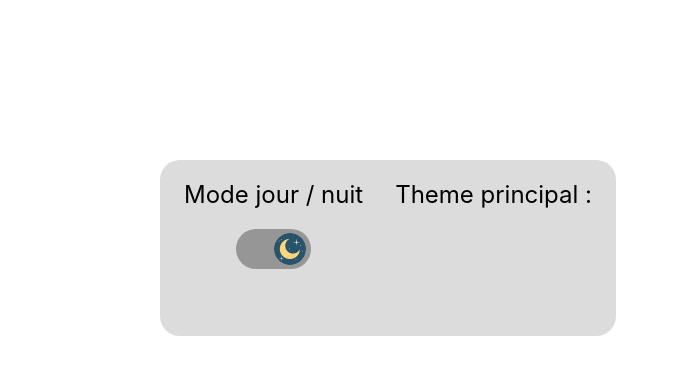
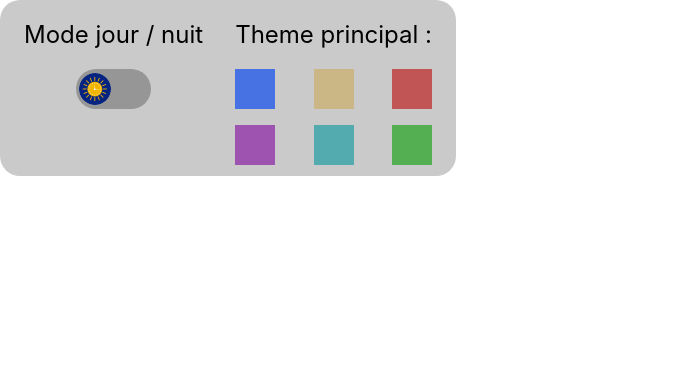
Before and after one commit to AlexandreRichrd/siteAlexandreRichard, a Nuxt app: page /deuxdex in a window 1280 px wide. Shown: the top 374 px of the page, without its empty margins (0-679 px from the left). Built offline with nearby package versions, Linux system fonts and the light colour scheme.

Commit message:
fin themes

```diff
--- a/components/aProposPart.vue
+++ b/components/aProposPart.vue
@@ -51,7 +51,6 @@ p{
 }
 
 .logoEtTexte{
-  margin-top: 10rem;
   display: flex;
   justify-content: center;
   gap: 10rem;
--- a/components/lesTitres.vue
+++ b/components/lesTitres.vue
@@ -2,6 +2,7 @@
   <div class="titres">
     <h1>{{ titre }}</h1>
     <h2 v-if="soustitre!='none'">{{ soustitre }}</h2>
+    <hr>
   </div>
 </template>
 
@@ -37,6 +38,14 @@ h2{
   color: var(--sub-title-color);
   font-weight: 400;
   font-size: 2em;
+  margin-bottom: 3rem;
+}
+
+hr{
+  background-color: var(--main-color);
+  border: none;
+  width: 5rem;
+  height: 0.3rem;
   margin-bottom: 5rem;
 }
 </style>
--- a/components/navBar.vue
+++ b/components/navBar.vue
@@ -1,6 +1,6 @@
 <template>
   <header :class="scroll ? $style['navbarCouleur'] : $style['navbarTransparent']">
-    <img src="../static/images/logo.svg" alt="logo" :class="$style['logo']" @click="changeTheme()">
+    <img src="../static/images/logo.svg" alt="logo" :class="$style['logo']">
     <ul :class="$style['listeNavbar']">
       <li :class="scroll ? $style['membreListeNavbarCouleur'] : $style['membreListeNavbar']">Accueil</li>
       <li :class="scroll ? $style['membreListeNavbarCouleur'] : $style['membreListeNavbar']">À propos</li>
@@ -33,12 +33,6 @@ export default {
         this.scroll = true
       }
     })
-  },
-  methods: {
-    changeTheme(){
-      this.theme = this.theme === 'darkMode' ? '' : 'darkMode'; // toggles theme value
-        document.documentElement.setAttribute('data-theme', this.theme);
-    }
   }
 }
 </script>
--- a/components/themeCard.vue
+++ b/components/themeCard.vue
@@ -23,10 +23,10 @@ export default {
   justify-content: center;
   gap: 2rem;
 
-  background-color: var(--background-color);
+  background-color: rgb(202, 202, 202);
   width: 28.5rem;
   height: 11rem;
   border-radius: 20px;
-  margin: 10rem;
+
 }
 </style>
--- /dev/null
+++ b/components/themeCard/boutonToogleMenu.vue
@@ -0,0 +1,18 @@
+<template>
+  <div :class="$style['bouton']">
+
+  </div>
+</template>
+
+<script>
+  export default {
+
+  }
+</script>
+
+<style modale>
+.bouton{
+  height: 11rem;
+  width: 6rem;
+}
+</style>
--- /dev/null
+++ b/components/themeCard/carreCouleur.vue
@@ -0,0 +1,35 @@
+<template>
+  <div :class="$style['carre']" :style="{'background-color': '#' + couleurhexa}" @click="toogleMainColor()">
+
+  </div>
+</template>
+
+<script>
+  export default {
+    props: {
+      couleurhexa: {
+        type: String,
+        required: true
+      },
+      couleur: {
+        type: String,
+        required: true
+      }
+    },
+    methods: {
+      toogleMainColor(){
+        console.log(this.couleur)
+        document.documentElement.setAttribute('main-color', this.couleur);
+      }
+    }
+
+  }
+</script>
+
+<style module>
+.carre{
+width: 2.5rem;
+height: 2.5rem;
+cursor: pointer;
+}
+</style>
--- a/components/themeCard/leSwitch.vue
+++ b/components/themeCard/leSwitch.vue
@@ -1,6 +1,6 @@
 <template>
   <div :class="dark ? $style['switch1'] : $style['switch2']" @click="toogleTheme()">
-    <div :class="dark ? $style['boutonSwitch1'] : $style['boutonSwitch2']" />
+    <div :class="dark ? $style['boutonSwitch2'] : $style['boutonSwitch1']" />
   </div>
 </template>
 
@@ -14,6 +14,11 @@ export default {
   methods:{
     toogleTheme(){
       this.dark = !this.dark
+      if(this.dark){
+        document.documentElement.setAttribute('data-theme', 'darkMode');
+      }else{
+        document.documentElement.setAttribute('data-theme', '');
+      }
 
     }
   }
--- a/components/themeCard/mainColor.vue
+++ b/components/themeCard/mainColor.vue
@@ -1,12 +1,27 @@
 <template>
   <div id="mainColor">
     <h2>Theme principal :</h2>
+    <div class="couleurs">
+      <div class="troisCouleurs">
+        <carre-couleur couleurhexa="4672E3" couleur="main"/>
+        <carre-couleur couleurhexa="CAB785" couleur="marron"/>
+        <carre-couleur couleurhexa="C15555" couleur="rouge"/>
+      </div>
+      <div class="troisCouleurs">
+        <carre-couleur couleurhexa="9D53AF" couleur="violet"/>
+        <carre-couleur couleurhexa="53AAAF" couleur="bleu"/>
+        <carre-couleur couleurhexa="54AF53" couleur="vert"/>
+      </div>
+    </div>
   </div>
 </template>
 
 <script>
+import carreCouleur from "./carreCouleur.vue"
 export default {
-
+  components: {
+    carreCouleur
+  }
 }
 </script>
 
@@ -19,4 +34,16 @@ export default {
 h2{
   font-weight: 400;
 }
+
+.couleurs{
+  display: flex;
+  flex-direction: column;
+  gap: 1rem;
+}
+
+.troisCouleurs{
+  display: flex;
+  justify-content: space-between;
+  /* gap: 1.5rem; */
+}
 </style>
--- a/layouts/defaultPage.vue
+++ b/layouts/defaultPage.vue
@@ -26,4 +26,24 @@ body {
   --font-color: #DCDCDC;
   --main-color: #4672E3;
 }
+
+[main-color=marron]{
+  --main-color: #CAB785;
+}
+
+[main-color=rouge]{
+  --main-color: #C15555;
+}
+
+[main-color=violet]{
+  --main-color: #9D53AF;
+}
+
+[main-color=bleu]{
+  --main-color: #53AAAF;
+}
+
+[main-color=vert]{
+  --main-color: #54AF53;
+}
 </style>
--- a/pages/index.vue
+++ b/pages/index.vue
@@ -4,6 +4,9 @@
     <nav-bar />
   </header>
   <accueil-part />
+  <div class="modale">
+    <theme-card />
+  </div>
   <a-propos-part />
   <mes-services />
   <mes-competences />
@@ -13,6 +16,7 @@
 </template>
 
 <script lang="ts">
+
 import Vue from 'vue'
 import navBar from '@/components/navBar.vue'
 import accueilPart from '@/components/accueilPart.vue'
@@ -21,6 +25,9 @@ import mesServices from '@/components/services/mesServices.vue'
 import mesCompetences from '@/components/competences/mesCompetences.vue'
 import monPortfolio from '@/components/portfolio/monPortfolio.vue'
 import monContact from '~/components/contact/monContact.vue'
+import themeCard from '~/components/themeCard.vue'
+
+
 
 export default Vue.extend({
   name: 'IndexPage',
@@ -31,7 +38,8 @@ export default Vue.extend({
     mesServices,
     mesCompetences,
     monPortfolio,
-    monContact
+    monContact,
+    themeCard
   },
   layout () {
     return 'defaultPage'
```
Also changed, not shown: static/images/settings.png (added).
